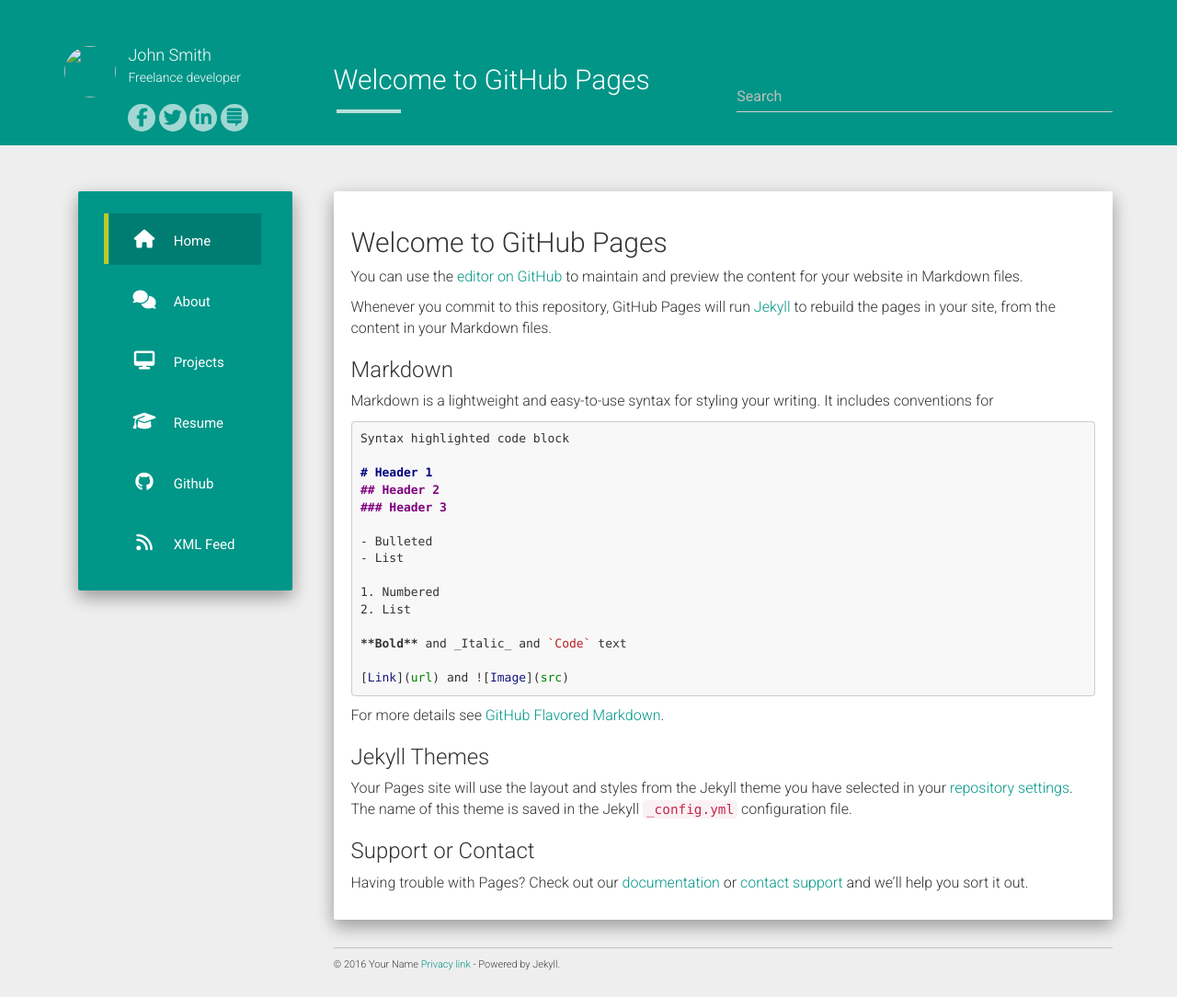
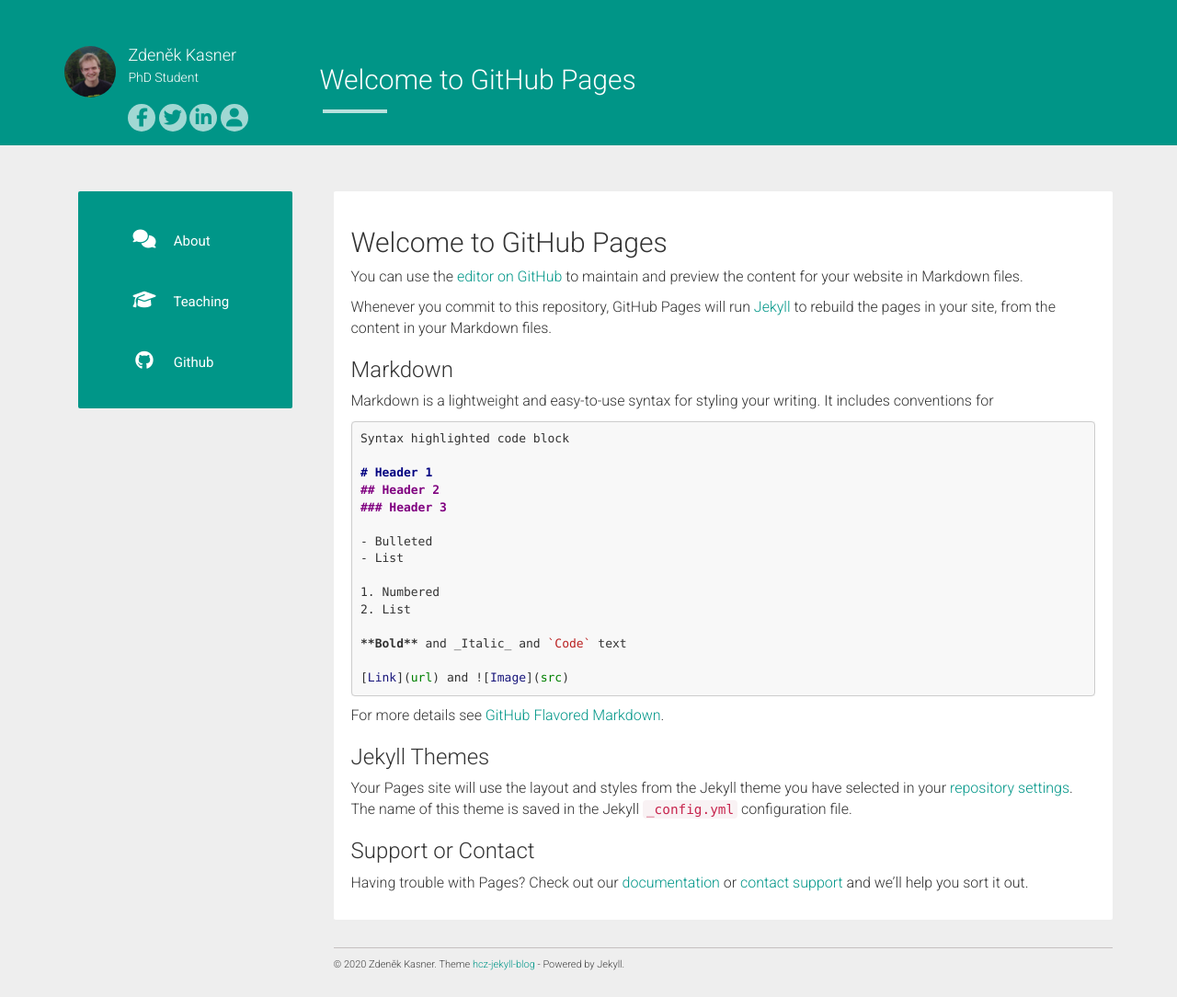
Before and after one commit to kasnerz/kasnerz.github.io, a Jekyll site: the page built from index.md, in a window 1280 px wide. Shown: the whole page at 92% size. Built offline with Jekyll 4.4.1, drawn with Linux system fonts in a browser that asks for light colours; nearby versions of some CDN libraries; our own code applies the rules of GitHub Pages for plain Markdown files; the list of posts is cut into pages by our own code.

Commit message:
Personalize website

```diff
--- a/_config.yml
+++ b/_config.yml
@@ -1,23 +1,23 @@
-remote_theme: codeasashu/hcz-jekyll-blog
+# remote_theme: codeasashu/hcz-jekyll-blog
 title: Zdeněk Kasner
 
-description: My Personal Blog
-author: John Smith
-logo: /hcz-jekyll-blog/static/img/avatar.png
-github: https://github.com/codeasashu
-about: Freelance developer
+description: Zdeněk Kasner - Personal Website
+author: Zdeněk Kasner
+logo: /static/img/avatar.jpg
+github: https://github.com/kasnerz
+about: PhD Student
 
 baseurl: ""
 url: ""
 
-allowsearch: true
+allowsearch: false
 
-disqus_shortname: aboutashu
-google_analytics: UA-72862926-1
+# disqus_shortname: aboutashu
+# google_analytics: UA-72862926-1
 
-share:
-  twitter_username: \#
-  fb_appid: 000000000000
+# share:
+#   twitter_username: \#zdenek.kasner
+#   fb_appid: zdenek.kasner
 
 
 enableTags: true
--- a/_includes/footer.html
+++ b/_includes/footer.html
@@ -1,5 +1,5 @@
 <footer>
-  © 2016 Your Name <a href="#">Privacy link</a> - Powered by Jekyll.
+  © 2020 Zdeněk Kasner. Theme <a href="https://github.com/ashutosh2k12/hcz-jekyll-blog">hcz-jekyll-blog</a> - Powered by Jekyll.
 </footer>
 <div align="center">
   <script async src="https://pagead2.googlesyndication.com/pagead/js/adsbygoogle.js"></script>
--- a/static/css/main.css
+++ b/static/css/main.css
@@ -220,3 +220,7 @@ footer {
     position: absolute;
     right: 12px;
 }
+
+body .container .well{
+    box-shadow: 0 0px 0px 0 rgba(0,0,0,.2), 0 0px 0px 0 rgba(0,0,0,.19);
+}
```
Also changed, not shown: _data/social.json (+5 -5 lines), _data/urls.json (+3 -20 lines), static/img/avatar.jpg (added), static/img/avatar.png (deleted), static/img/favicon.ico (deleted), static/img/placeholder.jpg (deleted), static/img/screenshot-post-page.png (deleted).
